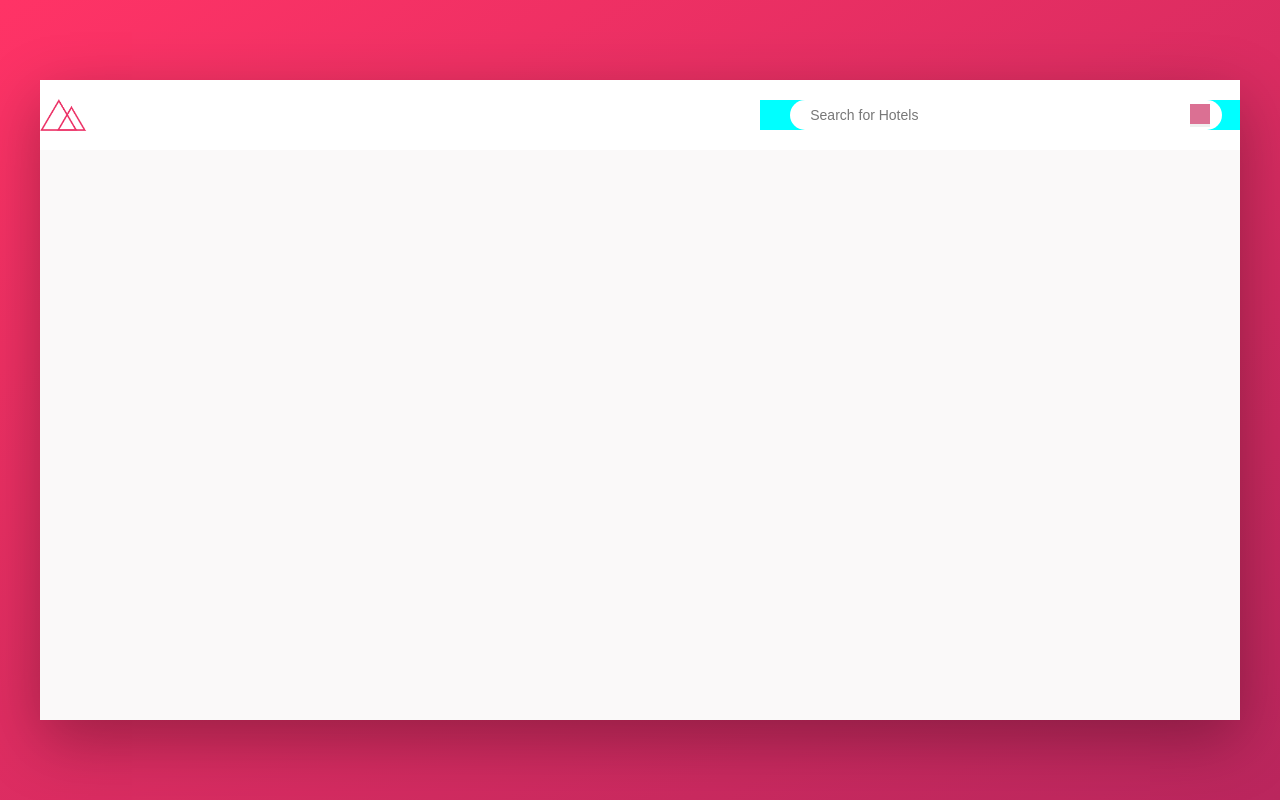
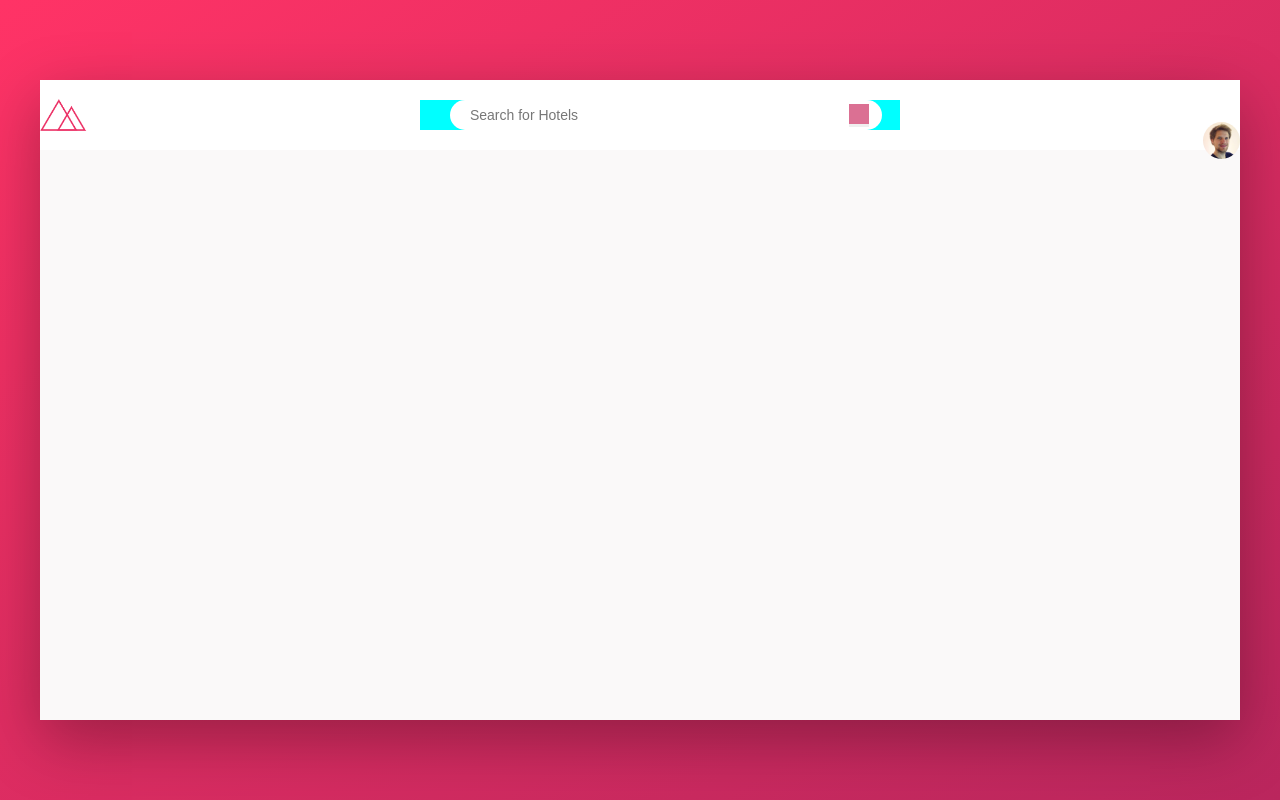
Before and after one commit to KSamra/trillo-react, a React (Create React App) app: page / in a window 1280 px wide. Built offline with nearby package versions, Linux system fonts and the light colour scheme.

Commit message:
added Nav component for user navigation. Need to fix how svg is imported

```diff
--- a/src/App.js
+++ b/src/App.js
@@ -7,6 +7,8 @@ import Container from './components/Container';
 import Header from './components/Header';
 import Logo from './components/Logo';
 import Search from './components/Search';
+import Nav from './components/UserNav/Nav';
+
 
 // base theme
 const theme = {
@@ -34,6 +36,7 @@ const App = () => {
           <Header>
             <Logo/>
             <Search/>
+            <Nav/>
           </Header>
         </Container>
 
--- /dev/null
+++ b/src/components/UserNav/Nav.js
@@ -0,0 +1,59 @@
+import styled from 'styled-components';
+import React from 'react';
+
+import userPhoto from '../../img/user.jpg';
+
+import bookmark from '../../img/SVG/bookmark.svg';
+import chat from '../../img/SVG/chat.svg';
+
+const StyledNav = styled.nav`
+
+`;
+
+const StyledIconBox = styled.div``;
+
+const StyledIcon = styled.svg`
+  height: 2.25rem;
+  width: 2.25rem;
+`;
+
+const StyledUser = styled.div`
+
+`;
+
+const StyledUserPhoto = styled.img.attrs({
+  src: userPhoto,
+  alt: "Profile Photo"
+})`
+  height: 3.75rem;
+  border-radius: 50%;
+`;
+
+
+const Nav = () => {
+  return (
+    <StyledNav>
+
+      <StyledIconBox>
+        <StyledIcon>
+          <use xlinkHref={chat}></use>
+        </StyledIcon>
+      </StyledIconBox>
+
+      <StyledIconBox>
+        <StyledIcon>
+        <use xlinkHref={bookmark}></use>
+        </StyledIcon>
+      </StyledIconBox>
+
+      <StyledUser>
+        <StyledUserPhoto>
+
+        </StyledUserPhoto>
+      </StyledUser>
+
+    </StyledNav>
+  );
+};
+
+export default Nav;
```
Also changed, not shown: src/components/UserNav/IconBox.js (added, +25 -0 lines), src/components/UserNav/ProfilePhoto.js (added, +27 -0 lines), src/components/UserNav/UserNav.js (added, +25 -0 lines).
